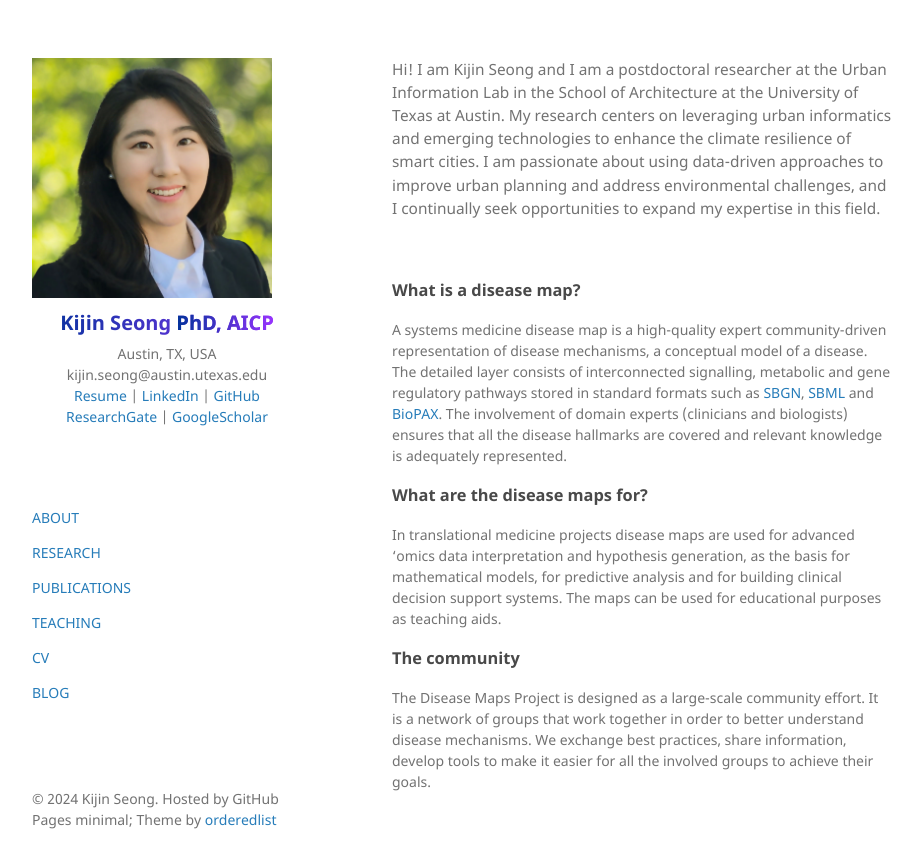
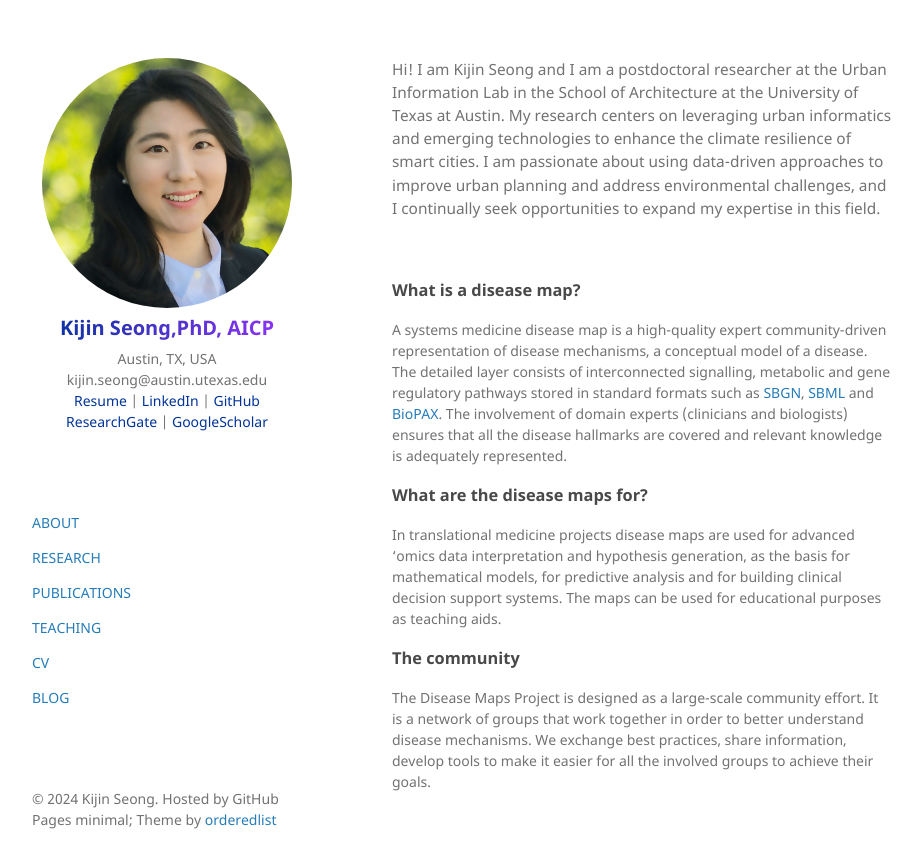
Before and after one commit to kijinseong/kijinseong.github.io, a Jekyll site: the page built from index.md, in a window 1280 px wide. Shown: the top 868 px of the page, without its empty margins (178-1099 px from the left). Built offline with Jekyll 4.4.1, drawn with Linux system fonts in a browser that asks for light colours.

Commit message:
Update default.html

```diff
--- a/_layouts/default.html
+++ b/_layouts/default.html
@@ -29,21 +29,20 @@
     <div class="wrapper">
       <header>
 
-      <a href="/"><img id="logo" src="/files/Images/KijinSeong_headshot_sq.jpg" style="width:240px;"/></a>
+      <a href="/" style="display: block; text-align: center;"><img id="logo" src="/files/Images/KijinSeong_headshot_sq.jpg" style="width:250px; display: block; margin: 0 auto; border-radius: 50%;"/></a>
 
       <div class="header-title">
-        Kijin Seong
-        <span class="header-title">PhD, AICP</span>
+        Kijin Seong,PhD, AICP</span>
       </div>
 
       <p align="center">
         Austin, TX, USA
         <br> kijin.seong@austin.utexas.edu
-        <br> <a href="/files/Documents/CV_KijinSeong_2024Summer.pdf">Resume</a> |
-        <a href="https://www.linkedin.com/in/kijin-seong-phd-aicp-5833417b/">LinkedIn</a> |
-        <a href="https://github.com/kijinseong/">GitHub</a>
-        <br> <a href="https://www.researchgate.net/profile/Kijin-Seong">ResearchGate</a> |
-        <a href="https://scholar.google.com/citations?user=GcRv_SUAAAAJ&hl=en&oi=ao">GoogleScholar</a>
+        <br> <a href="/files/Documents/CV_KijinSeong_2024Summer.pdf" style="color: #003399;">Resume</a> |
+        <a href="https://www.linkedin.com/in/kijin-seong-phd-aicp-5833417b/" style="color: #003399;">LinkedIn</a> |
+        <a href="https://github.com/kijinseong/" style="color: #003399;">GitHub</a>
+        <br> <a href="https://www.researchgate.net/profile/Kijin-Seong" style="color: #003399;">ResearchGate</a> |
+        <a href="https://scholar.google.com/citations?user=GcRv_SUAAAAJ&hl=en&oi=ao" style="color: #003399;">GoogleScholar</a>
       </p>
 
       <br />
```
